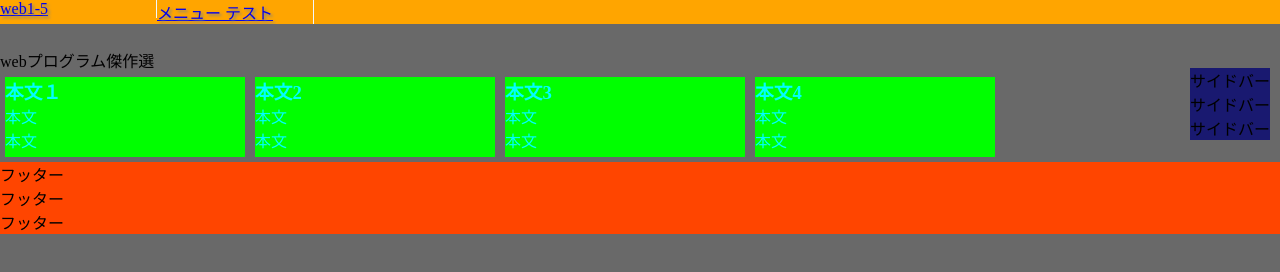
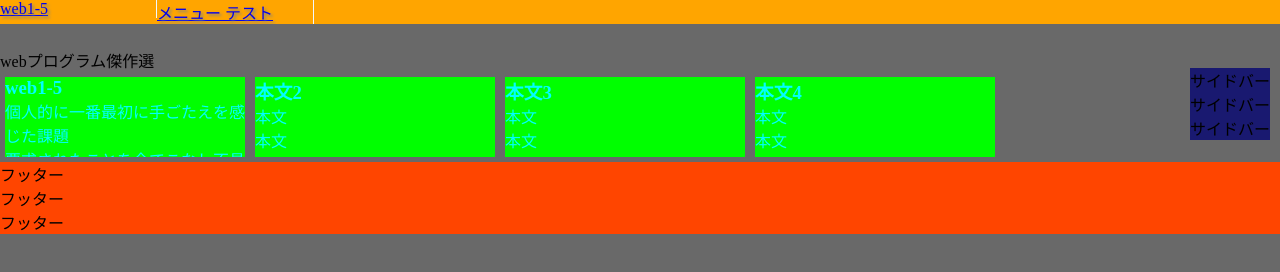
Before and after one commit to kougei073/web1, a plain HTML site: page index.html in a window 1280 px wide. Drawn offline with Linux system fonts and the light colour scheme.

Commit message:
Update index.html

```diff
--- a/index.html
+++ b/index.html
@@ -20,10 +20,10 @@
  <section id="main">
   <p>webプログラム傑作選</p>
   <article class="box">
-<h1>本文１</h1>
-<p>本文</p>
-<p>本文</p>
-<p>本文</p>
+<h1>web1-5</h1>
+<p>個人的に一番最初に手ごたえを感じた課題</p>
+<p>要求されたことを全てこなし不具合もなし</p>
+<p>やりたいことがすんなりできたお気に入りの作品</p>
 </article>
 <article class="box">
 <h1>本文2</h1>
```
